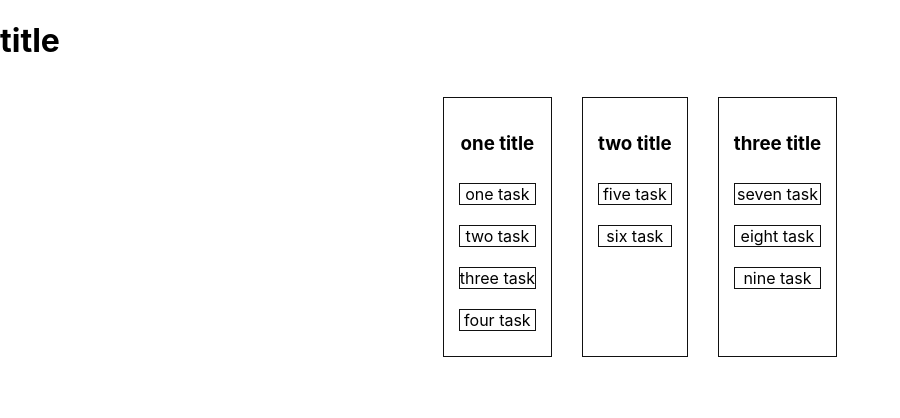
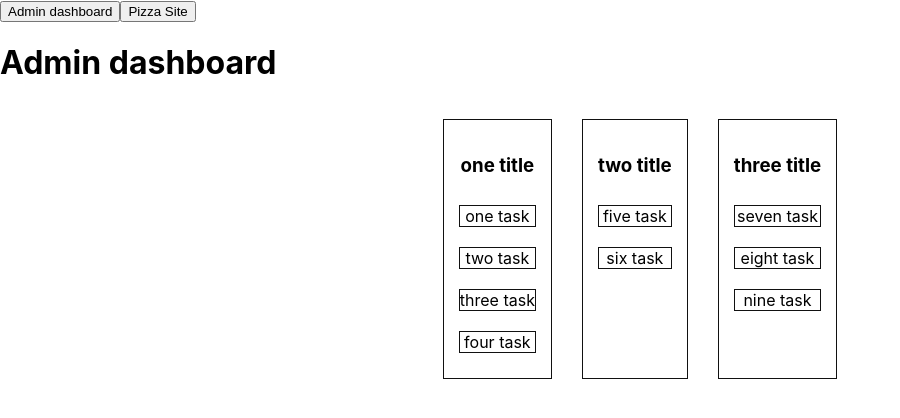
Before and after one commit to bxr5xrk/kanban-board, a React (Create React App) app: page / in a window 1280 px wide. Shown: the top 418 px of the page, without its empty margins (0-900 px from the left). Built offline with nearby package versions, Linux system fonts and the light colour scheme.

Commit message:
working switch between projects

```diff
--- a/src/App.tsx
+++ b/src/App.tsx
@@ -1,10 +1,12 @@
-import Boards from "./components/Boards/Boards";
+// import Boards from "./components/Boards/Boards";
+import Nav from "./components/Nav/Nav";
 
 const App = () => {
     return (
-        <div className="App">
-            <nav className="nav"></nav>
-            <Boards />
+        <div>
+            <Nav />
+
+            {/* <Boards /> */}
         </div>
     );
 };
--- a/src/components/Boards/Boards.tsx
+++ b/src/components/Boards/Boards.tsx
@@ -1,19 +1,23 @@
-import React, { FC, useState } from "react";
+import { FC, useState } from "react";
 import { kanbanData } from "../../.config";
-import { IBoard, ITask } from "../../types";
+import { IBoard, IProject, ITask } from "../../types";
 import Board from "../Board/Board";
 
-const Boards: FC = () => {
+interface BoardsProps {
+    selectedProject: IProject;
+}
+
+const Boards: FC<BoardsProps> = ({ selectedProject }) => {
     const [kanban, setKanban] = useState<IBoard[]>(kanbanData);
     const [currentBoard, setCurrentBoard] = useState<IBoard | null>(null);
     const [currentTask, setCurrentTask] = useState<ITask | null>(null);
 
     return (
         <main className="kanban">
-            <h1>title</h1>
+            <h1>{selectedProject.projectName}</h1>
 
             <div className="boards">
-                {kanban.map((board) => (
+                {selectedProject.boards.map((board) => (
                     <Board
                         key={board.id}
                         board={board}
--- /dev/null
+++ b/src/components/Nav/Nav.tsx
@@ -0,0 +1,26 @@
+import React, { useState } from "react";
+import { kanbanDataProjects } from "../../.config";
+import { IProject } from "../../types";
+import Boards from "../Boards/Boards";
+
+const Nav = () => {
+    const [kanban] = useState<IProject[]>(kanbanDataProjects);
+    const [selectedProject, setselectedProject] = useState<IProject>(kanban[0]);
+
+    return (
+        <>
+            <nav className="nav">
+                {kanban.map((i) => (
+                    <button onClick={() => setselectedProject(i)} key={i.id}>
+                        {i.projectName}
+                    </button>
+                ))}
+            </nav>
+            <main>
+                <Boards selectedProject={selectedProject} />
+            </main>
+        </>
+    );
+};
+
+export default Nav;
--- a/src/components/Task/Task.tsx
+++ b/src/components/Task/Task.tsx
@@ -1,23 +1,5 @@
-import React, { DragEvent, FC } from "react";
-import { IBoard, ITask } from "../../types";
-
-interface TaskProps {
-    task: ITask;
-    board: IBoard;
-    dragLeaveHandler: (e: DragEvent<HTMLDivElement>) => void;
-    dragEndHandler: (e: DragEvent<HTMLDivElement>) => void;
-    dragStartHandler: (
-        e: DragEvent<HTMLDivElement>,
-        board: IBoard,
-        task: ITask
-    ) => void;
-    dragOverHandler: (e: DragEvent<HTMLDivElement>, task: ITask) => void;
-    dropHandler: (
-        e: DragEvent<HTMLDivElement>,
-        board: IBoard,
-        task: ITask
-    ) => void;
-}
+import { FC } from "react";
+import { TaskProps } from "./Task.props";
 
 const Task: FC<TaskProps> = ({
     task,
--- a/src/types/index.ts
+++ b/src/types/index.ts
@@ -8,3 +8,9 @@ export interface IBoard {
     title: string;
     tasks: ITask[];
 }
+
+export interface IProject {
+    id: number;
+    projectName: string;
+    boards: IBoard[];
+}
```
Also changed, not shown: src/components/Board/Board.props.ts (added, +10 -0 lines), src/components/Board/Board.tsx (+1 -9 lines), src/components/Task/Task.props.ts (added, +20 -0 lines), src/.config.ts.
